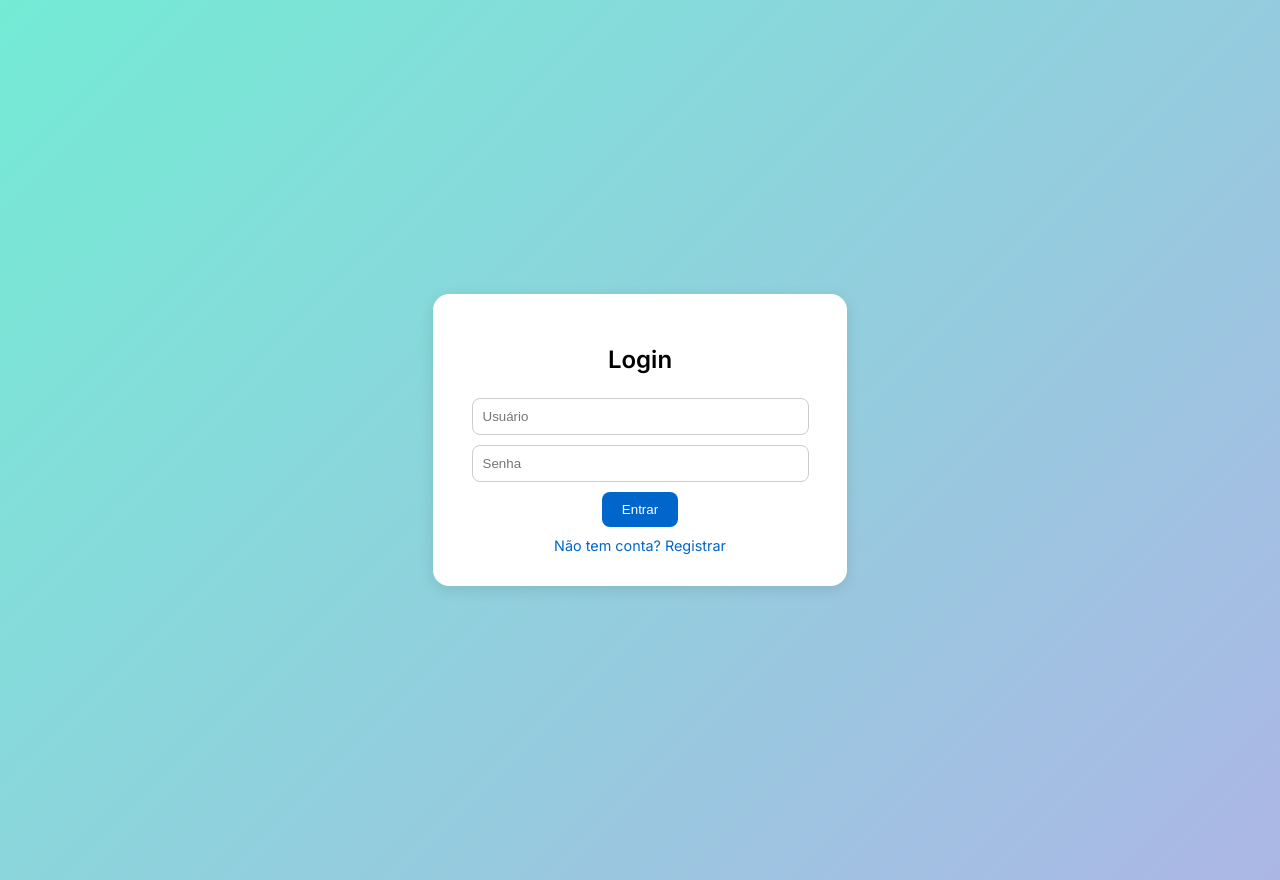
After one commit to vinicimxt/PIM-2-semestre, a Flask app: page /login_page in a window 1280 px wide. The commit adds this page. Run offline with Flask 3, Linux system fonts and the light colour scheme.

Commit message:
Banco de dados SQlite / login & register / Historico user

```diff
--- a/chatbot.py
+++ b/chatbot.py
@@ -1,7 +1,10 @@
 import os
-from flask import Flask, render_template, request, jsonify,send_from_directory
+from functools import wraps
+from flask import Flask, render_template, request, jsonify, session, redirect, url_for, send_from_directory
 import google.generativeai as genai
 from dotenv import load_dotenv
+import sqlite3
+from werkzeug.security import generate_password_hash, check_password_hash
 import fitz
 
 load_dotenv()
@@ -13,7 +16,8 @@
     template_folder="web/templates",
     static_folder="web/static"
 )
-
+app.secret_key = "supersecretkey"
+DB_FILE = "chat.db"
 
 system_instruction = {
     "role": "user",
@@ -31,45 +35,168 @@
 
 chat = model.start_chat(history=[system_instruction, model_response_ack])
 
+def init_db():
+    conn = sqlite3.connect(DB_FILE)
+    c = conn.cursor()
+    c.execute("""
+        CREATE TABLE IF NOT EXISTS users (
+            id INTEGER PRIMARY KEY AUTOINCREMENT,
+            username TEXT UNIQUE,
+            password TEXT
+        )
+    """)
+    c.execute("""
+        CREATE TABLE IF NOT EXISTS messages (
+            id INTEGER PRIMARY KEY AUTOINCREMENT,
+            user_id INTEGER,
+            message TEXT,
+            response TEXT,
+            timestamp DATETIME DEFAULT CURRENT_TIMESTAMP,
+            FOREIGN KEY(user_id) REFERENCES users(id)
+        )
+    """)
+    conn.commit()
+    conn.close()
+
+init_db()
+
+# Registro
+@app.route("/register", methods=["POST"])
+def register():
+    data = request.get_json()
+    username = data.get("username")
+    password = data.get("password")
+
+    hashed = generate_password_hash(password)
+    try:
+        conn = sqlite3.connect(DB_FILE)
+        c = conn.cursor()
+        c.execute("INSERT INTO users (username, password) VALUES (?, ?)", (username, hashed))
+        conn.commit()
+        conn.close()
+        return jsonify({"status": "ok", "message": "Usuário registrado com sucesso!"})
+    except sqlite3.IntegrityError:
+        return jsonify({"status": "error", "message": "Usuário já existe!"})
+
+# Login
+def login_required(f):
+    @wraps(f)
+    def decorated_function(*args, **kwargs):
+        if "user_id" not in session:
+            return redirect(url_for("login_page"))
+        return f(*args, **kwargs)
+    return decorated_function
+
+
+@app.route("/login_page")
+def login_page():
+    return render_template("login.html")
+
+
+@app.route("/login", methods=["POST"])
+def login():
+
+    data = request.get_json()
+    username = data.get("username")
+    password = data.get("password")
+
+    conn = sqlite3.connect(DB_FILE)
+    c = conn.cursor()
+    c.execute("SELECT id, password FROM users WHERE username=?", (username,))
+    user = c.fetchone()
+    conn.close()
+
+    if user and check_password_hash(user[1], password):
+        session["user_id"] = user[0]
+        session["username"] = username
+        return jsonify({"status": "ok", "message": "Login realizado!"})
+    return jsonify({"status": "error", "message": "Usuário ou senha incorretos."})
+
+
+@app.route("/logout")
+def logout():
+    session.pop("user_id", None)
+    return redirect(url_for("login_page"))
+
+# Enviar mensagem (com histórico)
+
+
+
+@app.route("/send", methods=["POST"])
+def send_message():
+    if "user_id" not in session:
+        return jsonify({"response": "Você precisa estar logado."})
+
+    data = request.get_json()
+    user_message = data.get("message", "").strip().lower()
+
+    if not user_message:
+        return jsonify({"response": "Mensagem vazia!"})
+
+    username = session.get("username", "usuário(a)")
+
+    # Listas de palavras-chave
+    greetings = ["oi", "olá", "ola", "bom dia", "boa tarde", "boa noite"]
+    thanks = ["obrigado", "obg","obrigada","valeu","vlw","agradecido","vlw chat","obrigado chat","obrigada chat"]
+    forbidden_keywords = ["futebol", "celebridade", "notícia", "filme"]
+
+    # --- CHECAGENS ANTES DO GEMINI ---
+    response_text = None
+
+    # 1️⃣ Saudação
+    if any(greet in user_message for greet in greetings):
+        response_text = f"""
+Olá {username},em que posso te ajudar hoje?
+"""
+    # 2️⃣ Agradecimento
+    elif any(word in user_message for word in thanks):
+        response_text = "De nada! Estou sempre à disposição para ajudar em suas pesquisas acadêmicas. 📚"
+    # 3️⃣ Palavras proibidas
+    elif any(keyword in user_message for keyword in forbidden_keywords):
+        response_text = "⚠️ Sua pergunta não está relacionada ao meu propósito acadêmico. Por favor, faça uma pergunta sobre pesquisa, bibliografia ou a universidade."
+
+    # 4️⃣ Mensagem acadêmica → chama Gemini
+    else:
+        response = chat.send_message(user_message)
+        response_text = getattr(response, "text", str(response)).replace("\n", "<br>")
+
+    # --- SALVAR NO BANCO ---
+    conn = sqlite3.connect(DB_FILE)
+    c = conn.cursor()
+    c.execute("INSERT INTO messages (user_id, message, response) VALUES (?, ?, ?)",
+              (session["user_id"], user_message, response_text))
+    conn.commit()
+    conn.close()
+
+    return jsonify({"response": response_text})
+
+
+
+# Recuperar histórico
+@app.route("/history")
+def history():
+    if "user_id" not in session:
+        return jsonify([])
+
+    conn = sqlite3.connect(DB_FILE)
+    c = conn.cursor()
+    c.execute("""
+        SELECT message, response, timestamp
+        FROM messages
+        WHERE user_id=?
+        ORDER BY timestamp
+    """, (session["user_id"],))
+    msgs = c.fetchall()
+    conn.close()
+    return jsonify(msgs)
 
 @app.route("/")
+@login_required
 def index():
     return render_template("index.html")
 
 @app.route("/send", methods=["POST"])
-def send():
-    data = request.get_json()
-    user_message = data.get("message", "").lower().strip()
 
-
-    forbidden_keywords = ["futebol", "celebridade", "notícia", "filme"]
-
-    # Lista de exceções
-    #greetings = ["oi","oi,chat","olá","ola,chat","bom dia","bom dia chat","boa tarde","boa tarde chat","boa noite","boa noite chat"]
-    thanks = ["obrigado", "obg","obrigada", "valeu","vlw","agradecido","vlw chat","obrigado chat","obrigada chat"]
-
-    # saudação
-    #if any(word in user_message for word in greetings):
-        #return jsonify({"response": "Olá! 👋 Seja bem-vindo ao ChatBot Unip. Como posso ajudar em seus estudos hoje?"})
-
-    #  agradecimento
-    if any(word in user_message for word in thanks):
-        return jsonify({"response": "De nada! Estou sempre à disposição para ajudar em suas pesquisas acadêmicas. 📚"})
-
-
-    if any(keyword in user_message for keyword in forbidden_keywords):
-        return jsonify({
-            "response": "⚠️ Sua pergunta não está relacionada ao meu propósito acadêmico. Por favor, faça uma pergunta sobre pesquisa, bibliografia ou a universidade."
-        })
-
-    if not user_message:
-        return jsonify({"response": "Mensagem vazia!"})
-
-
-    response = chat.send_message(user_message)
-    formatted = getattr(response, "text", str(response)).replace("\n", "<br>")
-
-    return jsonify({"response": formatted})
 
 # Função para extrair texto do PDF
 def extract_text_from_pdf(file_path):
--- /dev/null
+++ b/web/templates/login.html
@@ -0,0 +1,130 @@
+<!DOCTYPE html>
+<html lang="pt-br">
+<head>
+  <meta charset="UTF-8">
+  <title>Login - ChatBot Unip</title>
+  <link rel="stylesheet" href="{{ url_for('static', filename='style.css') }}">
+  <link href="https://fonts.googleapis.com/css2?family=Inter:wght@400;500;600&display=swap" rel="stylesheet">
+  <style>
+    body {
+      font-family: 'Inter', sans-serif;
+      background-color: #f4f5f7;
+      display: flex;
+      justify-content: center;
+      align-items: center;
+      height: 100vh;
+      margin: 0;
+    }
+
+    .login-box {
+      background: #fff;
+      padding: 2rem;
+      border-radius: 1rem;
+      box-shadow: 0 4px 15px rgba(0,0,0,0.1);
+      width: 350px;
+      text-align: center;
+    }
+
+    h2 {
+      margin-bottom: 1rem;
+    }
+
+    input {
+      width: 90%;
+      padding: 10px;
+      margin-bottom: 10px;
+      border-radius: 8px;
+      border: 1px solid #ccc;
+    }
+
+    button {
+      background-color: #0066cc;
+      color: white;
+      border: none;
+      border-radius: 8px;
+      padding: 10px 20px;
+      cursor: pointer;
+      transition: background 0.3s;
+    }
+
+    button:hover {
+      background-color: #004c99;
+    }
+
+    .toggle {
+      color: #0066cc;
+      cursor: pointer;
+      margin-top: 10px;
+      font-size: 0.9rem;
+    }
+
+    .message {
+      color: red;
+      margin-bottom: 0.5rem;
+    }
+  </style>
+</head>
+<body>
+  <div class="login-box">
+    <h2 id="form-title">Login</h2>
+    <div id="message" class="message"></div>
+    <input type="text" id="username" placeholder="Usuário" required><br>
+    <input type="password" id="password" placeholder="Senha" required><br>
+    <button id="submitBtn">Entrar</button>
+    <div class="toggle" id="toggleForm">Não tem conta? Registrar</div>
+  </div>
+
+  <script>
+
+    const submitBtn = document.getElementById("submitBtn");
+    const toggle = document.getElementById("toggleForm");
+    const title = document.getElementById("form-title");
+    const message = document.getElementById("message");
+
+    let isLogin = true;
+
+    toggle.addEventListener("click", () => {
+      isLogin = !isLogin;
+      if (isLogin) {
+        title.textContent = "Login";
+        submitBtn.textContent = "Entrar";
+        toggle.textContent = "Não tem conta? Registrar";
+      } else {
+        title.textContent = "Registrar";
+        submitBtn.textContent = "Registrar";
+        toggle.textContent = "Já tem conta? Fazer login";
+      }
+      message.textContent = "";
+    });
+
+    submitBtn.addEventListener("click", async () => {
+      const username = document.getElementById("username").value.trim();
+      const password = document.getElementById("password").value.trim();
+      if (!username || !password) {
+        message.textContent = "Preencha todos os campos.";
+        return;
+      }
+
+      const endpoint = isLogin ? "/login" : "/register";
+      const resp = await fetch(endpoint, {
+        method: "POST",
+        headers: { "Content-Type": "application/json" },
+        body: JSON.stringify({ username, password })
+      });
+      const data = await resp.json();
+
+      if (data.status === "ok") {
+        message.style.color = "green";
+        message.textContent = data.message;
+
+        if (isLogin) {
+          setTimeout(() => window.location.href = "/", 800); // redireciona pro chat
+        }
+      } else {
+        message.style.color = "red";
+        message.textContent = data.message;
+      }
+    });
+  </script>
+</body>
+</html>
```
Also changed, not shown: web/templates/index.html (+47 -0 lines), 1 other file.
